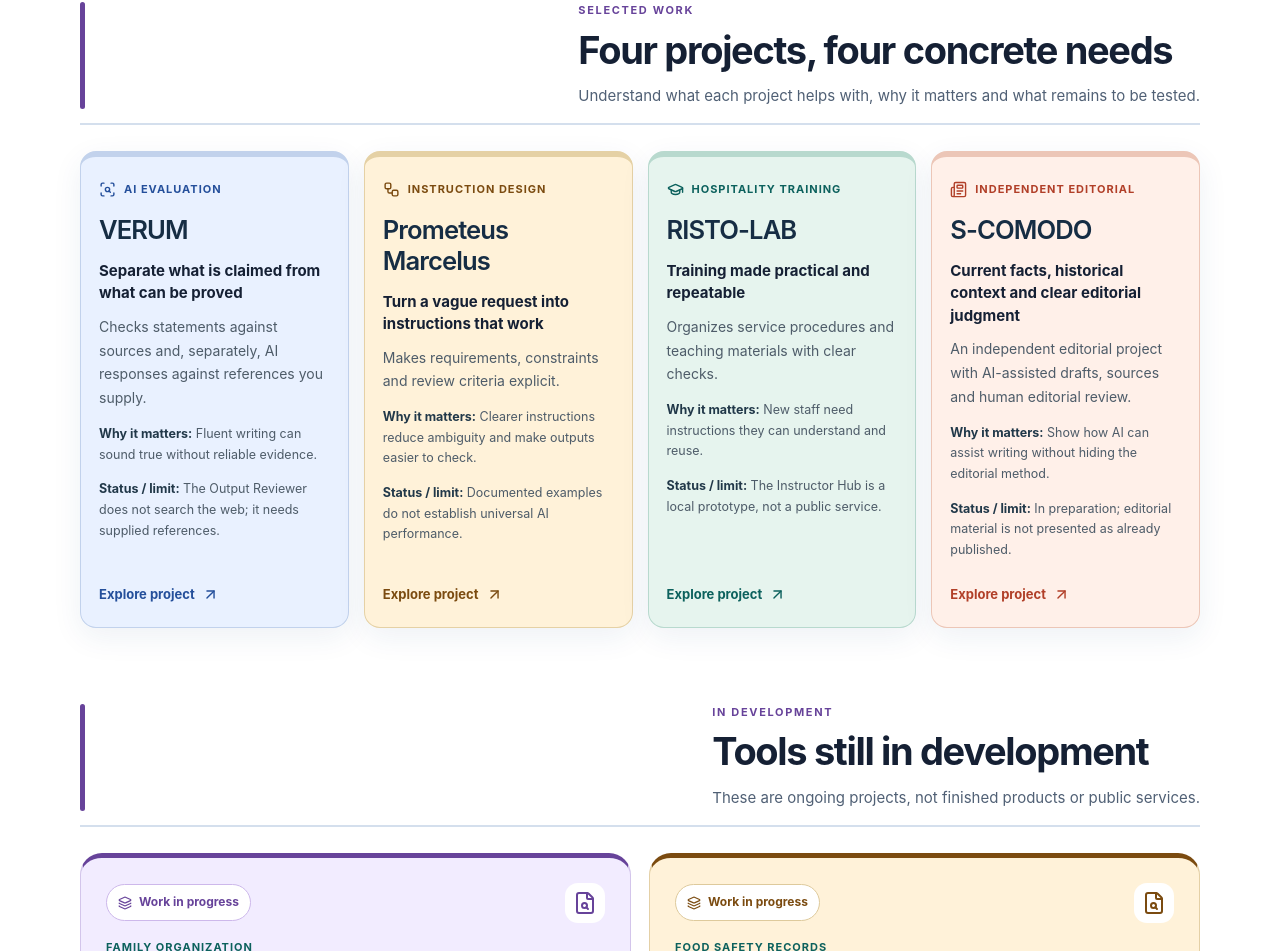
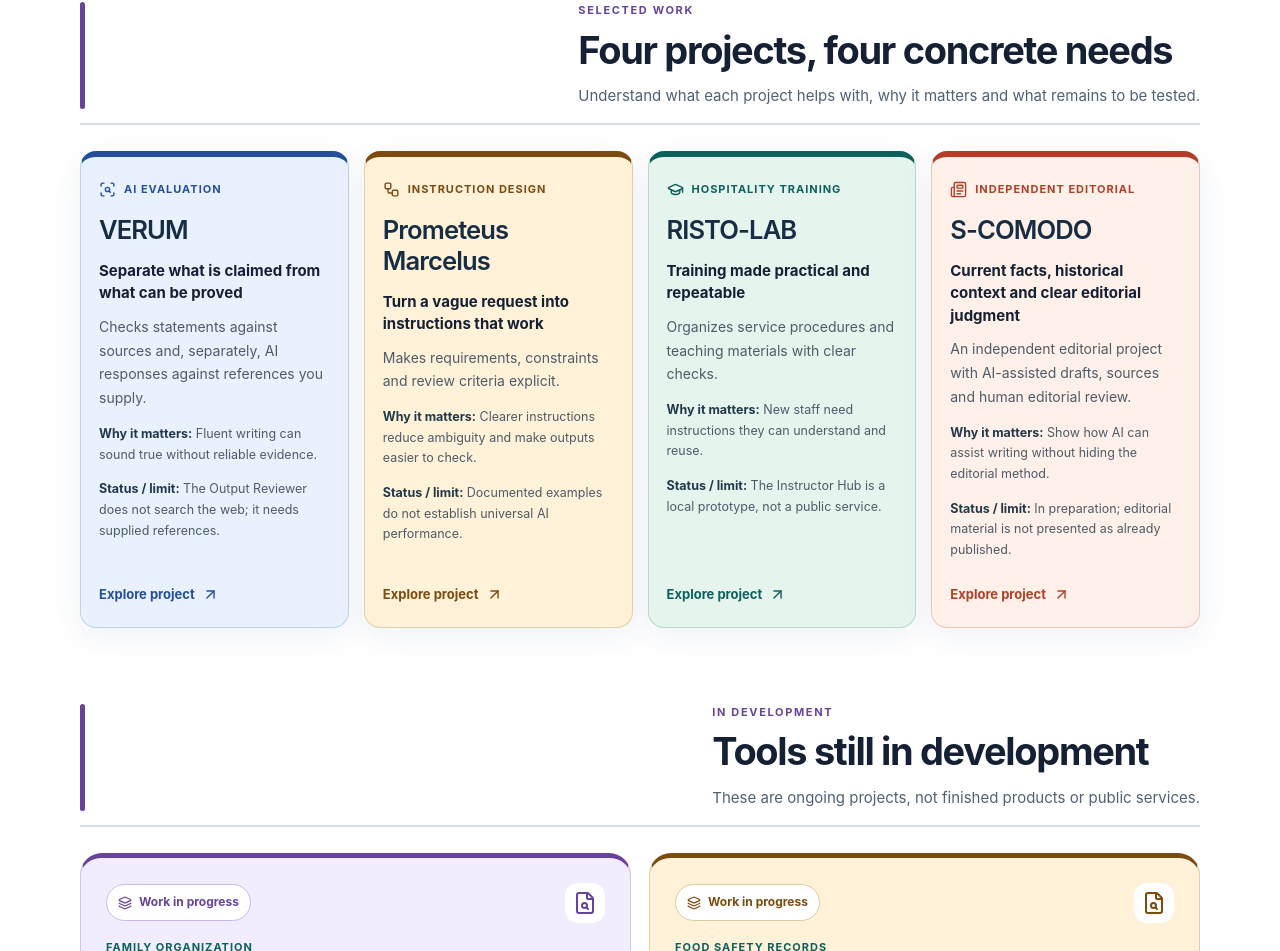
Before and after one commit to manzo8b/marcelus-v-v01, a Next.js app in the folder apps/marcelus-ai-lab/: page / in a window 1280 px wide. Shown: the part 762-1713 px from the top of the page. Built offline with nearby package versions, Linux system fonts and the light colour scheme.

Commit message:
fix(marcelus): preserve vivid project/category border accents in light and dark modes

```diff
--- a/apps/marcelus-ai-lab/components/home-v2.module.css
+++ b/apps/marcelus-ai-lab/components/home-v2.module.css
@@ -455,3 +455,20 @@
 :global(html[data-theme="dark"]) .contactBand{background:linear-gradient(115deg,#172C4A,#173D3B);border-color:#486C7E}
 :global(html[data-theme="dark"]) .aboutBand .secondaryAction{background:#1C304F;color:#AEC6FF}
 @media(prefers-reduced-motion:reduce){.featuredCard:hover{transform:none}}
+
+
+/* Preserve strong semantic top borders after the shorthand border-color rules. */
+.featuredCard.accentVerum{border-top-color:#244F9B}
+.featuredCard.accentPrometeus{border-top-color:#7B4B10}
+.featuredCard.accentRisto{border-top-color:#0C615D}
+.featuredCard.accentEditorial{border-top-color:#B13F28}
+.wipCard:nth-child(2){border-top-color:#7B4B10}
+.caseCard:nth-child(3n+2){border-top-color:#0C615D}
+.caseCard:nth-child(3n+3){border-top-color:#67439A}
+:global(html[data-theme="dark"]) .featuredCard.accentVerum{border-top-color:#AEC6FF}
+:global(html[data-theme="dark"]) .featuredCard.accentPrometeus{border-top-color:#F6D18A}
+:global(html[data-theme="dark"]) .featuredCard.accentRisto{border-top-color:#8EE1CF}
+:global(html[data-theme="dark"]) .featuredCard.accentEditorial{border-top-color:#FFAD92}
+:global(html[data-theme="dark"]) .wipCard:nth-child(2){border-top-color:#F6D18A}
+:global(html[data-theme="dark"]) .caseCard:nth-child(3n+2){border-top-color:#8EE1CF}
+:global(html[data-theme="dark"]) .caseCard:nth-child(3n+3){border-top-color:#D4C0FF}
```
